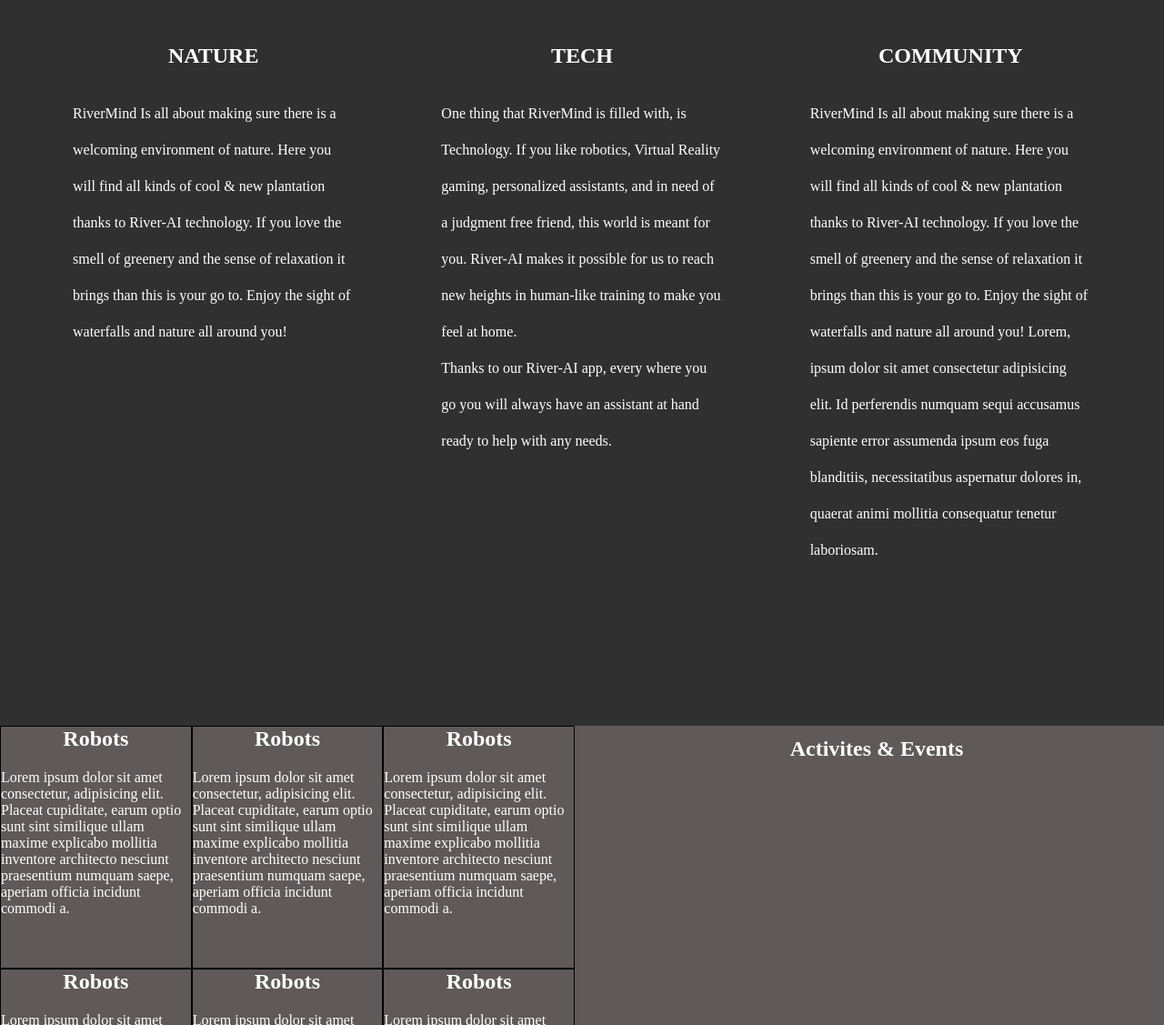
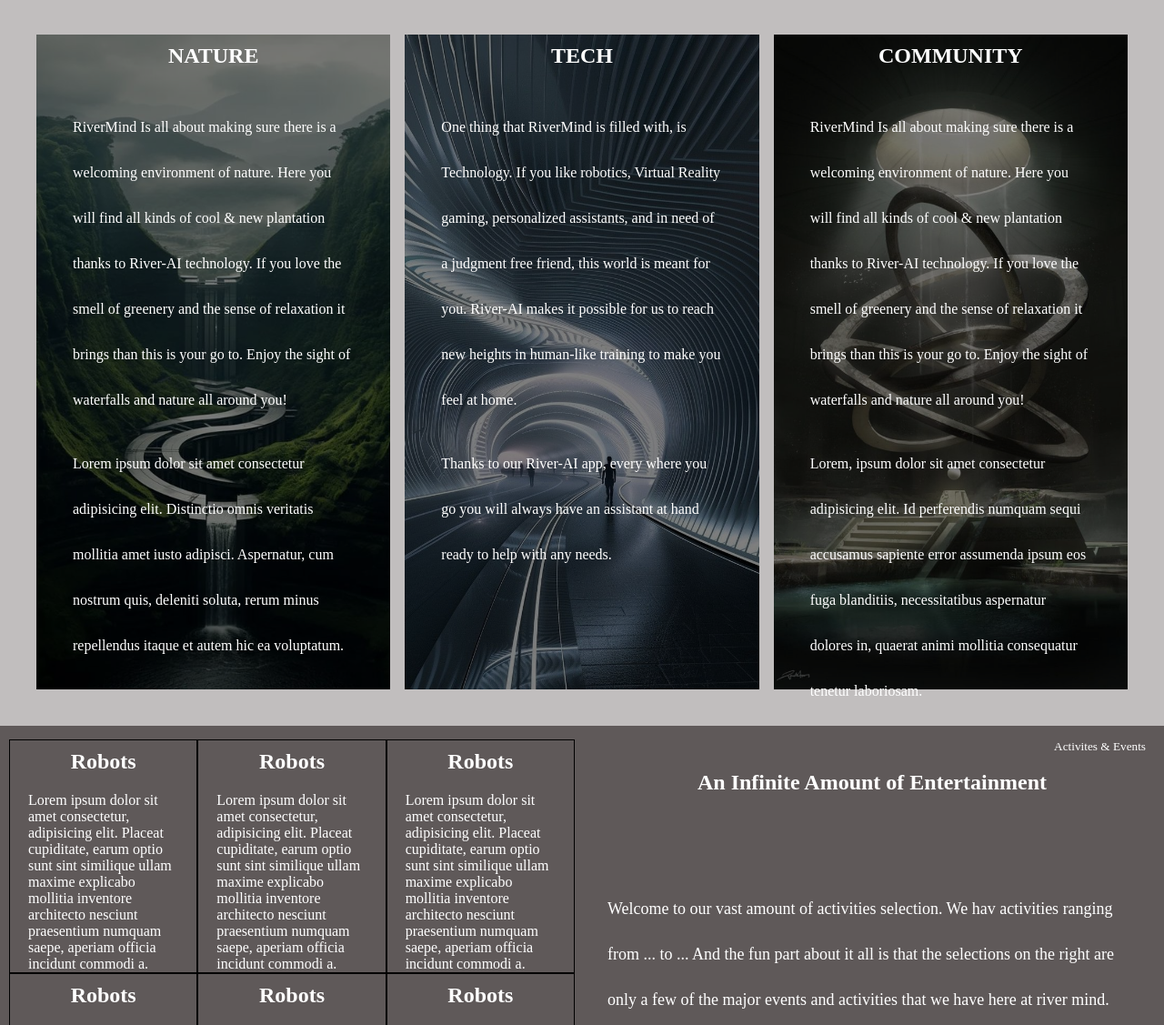
Before and after one commit to Adonaym18/First-Website-RiverMind, a plain HTML site: page index.html in a window 1280 px wide. Shown: the part 802-1929 px from the top of the page at 91% size. Drawn offline with Linux system fonts and the light colour scheme; a web font is replaced by a local one.

Commit message:
Frame 2 Completion

```diff
--- a/index.html
+++ b/index.html
@@ -14,7 +14,7 @@
 
                 <header>
                     <div class="navbar">
-                        <h1 class="nav-Title">RiverMind</h1>
+                        <h1 class="nav-Title" id="navTitle">RiverMind</h1>
                             <nav class="nav_links">
                                 <ul>
                                     <li><a href="#">OVERVIEW</a></li>
@@ -32,7 +32,7 @@
                                 </ul>
                             </nav>
 
-                        <button class="nav-btn">Contact</button>
+                        <button class="nav-btn" id="navBtn">Contact</button>
                     </div>
                 </header>
 
@@ -75,29 +75,39 @@
                 <div class="overview-center">
 
                     <div class="overview-center-left">
+                        <div class="background-overlay"> </div>
+
                         <div class="overview-center-left-top">
                             <h1>NATURE</h1>
                         </div>
+
                         <div class="overview-center-left-btm">
                             <p>RiverMind Is all about making sure there is a welcoming environment of nature. Here you will find all kinds of cool & new plantation thanks to River-AI technology. If you love the smell of greenery and the sense of relaxation it brings than this is your go to. Enjoy the sight of waterfalls and nature all around you!</p>
+                            <p> Lorem ipsum dolor sit amet consectetur adipisicing elit. Distinctio omnis veritatis mollitia amet iusto adipisci. Aspernatur, cum nostrum quis, deleniti soluta, rerum minus repellendus itaque et autem hic ea voluptatum.</p>
                         </div>
                     </div>
 
                     <div class="overview-center-center">
-                        <div class="overview-center-left-top">
+                        <div class="background-overlay"></div>
+
+                        <div class="overview-center-center-top">
                           <h1>TECH</h1>
                         </div>
-                        <div class="overview-center-left-btm">
+
+                        <div class="overview-center-center-btm">
                           <p>One thing that RiverMind is filled with, is Technology. If you like robotics, Virtual Reality gaming, personalized assistants, and in need of a judgment free friend, this world is meant for you. River-AI makes it possible for us to reach new heights in human-like training to make you feel at home.</p>
                           <p>Thanks to our River-AI app, every where you go you will always have an assistant at hand ready to help with any needs.</p>
                         </div>
                     </div>
 
                     <div class="overview-center-right">
-                      <div class="overview-center-left-top">
+                        <div class="background-overlay"></div>
+
+                        <div class="overview-center-right-top">
                             <h1>COMMUNITY</h1>
                         </div>
-                      <div class="overview-center-left-btm"><p>RiverMind Is all about making sure there is a welcoming environment of nature. Here you will find all kinds of cool & new plantation thanks to River-AI technology. If you love the smell of greenery and the sense of relaxation it brings than this is your go to. Enjoy the sight of waterfalls and nature all around you! Lorem, ipsum dolor sit amet consectetur adipisicing elit. Id perferendis numquam sequi accusamus sapiente error assumenda ipsum eos fuga blanditiis, necessitatibus aspernatur dolores in, quaerat animi mollitia consequatur tenetur laboriosam. </p>
+                        <div class="overview-center-right-btm"><p>RiverMind Is all about making sure there is a welcoming environment of nature. Here you will find all kinds of cool & new plantation thanks to River-AI technology. If you love the smell of greenery and the sense of relaxation it brings than this is your go to. Enjoy the sight of waterfalls and nature all around you! </p>
+                            <p>Lorem, ipsum dolor sit amet consectetur adipisicing elit. Id perferendis numquam sequi accusamus sapiente error assumenda ipsum eos fuga blanditiis, necessitatibus aspernatur dolores in, quaerat animi mollitia consequatur tenetur laboriosam. </p>
                         </div>
                     </div>
 
@@ -155,8 +165,17 @@
                     </div>
                     <div class="activities-events-center-right">
                         <div class="activities-events-center-right-top">
-                  <h1>Activites & Events</h1>
+                            <h5>Activites & Events</h5>
+                            <br>
+                            <h1>An Infinite Amount of Entertainment</h1>
                         </div>
+
+                        <div class="activities-events-center-right-btm">
+                            <p>Welcome to our vast amount of activities selection. We hav activities ranging from ...  to ... And the fun part about it all is that the selections on the right are only a few of the major events and activities that we have here at river mind.</p>
+                            <br>
+                            <p>At RiverMind, you are going to gain a whole new experience, that goes way beyond expectations. </p>
+                        </div>
+
 
                     </div>
 
--- a/styles.css
+++ b/styles.css
@@ -5,6 +5,16 @@
   padding: 0;
   margin: 0;
   box-sizing: border-box;
+}
+
+.background-overlay {
+  position: absolute;
+  width: 100%;
+  height: 100%;
+  background-color: rgba(0, 0, 0, 0.5);   /*  or 0.7 */
+  top: 0;
+  left: 0;
+  z-index: 0;
 }
 
 body {
@@ -38,6 +48,7 @@ body {
   display: flex;
   flex-direction: row;
   justify-content: space-between;
+  z-index: 1000;
 }
 
 .nav-Title{
@@ -194,9 +205,14 @@ body {
 /*! Section 2 */
 
 .frame2 {
-  background-color: rgb(48, 48, 48);
+  background-color: rgb(193, 190, 190);
   width: 100%;
   height: 100vh;
+
+  /* background-image: url("img/pexels-alleksana-4239756.jpg");
+  background-size: cover;
+  background-position: 50% 50%;
+  background-repeat: no-repeat; */
 
   display: flex;
   flex-direction: column;
@@ -209,7 +225,6 @@ body {
   width: 100%;
   height: 100%;
   padding: 40px;
-
   display: flex;
   flex-direction: row;
   justify-content: space-between;
@@ -219,42 +234,140 @@ body {
 
 .overview-center > * {
   height: 100%;
-  /* background-color: lightsalmon; */
+  background-color: rgba(174, 173, 173, 0.7);
+  backdrop-filter: blur(2px);
   flex: 1;
 }
 
 .overview-center-left {
+  background-image: url("img/download\ \(8\).jpg");
+  background-size: cover;
+  background-position: 50% 10%;
+  background-repeat: no-repeat;
+
+  position: relative;
   display: flex;
   flex-direction: column;
   justify-content: start;
   align-items: center;
 }
 
+
 .overview-center-left-top {
   /* background-color: lightblue; */
   width: 100%;
   padding: 10px;
+  z-index: 1;
 }
 
 .overview-center-left-top h1 {
   text-align: center;
   color: white;
-  padding-bottom: 20px;
+  padding-bottom: 30px;
   font-family: "Zen Dots";
+  z-index: 1;
 }
 
 .overview-center-left-btm {
   /* background-color: lightseagreen; */
   padding: 0px 40px;
+  z-index: 1;
+
 }
 
 .overview-center-left-btm p {
   color: white;
   font-family: "Zen Kaku Gothic Antique";
-  line-height: 40px;
+  line-height: 50px;
+  padding-bottom: 20px;
 
 }
 
+.overview-center-center {
+  background-image: url("img/futuristics.jpg");
+  background-size: cover;
+  background-position: 50% 10%;
+  background-repeat: no-repeat;
+
+  position: relative;
+  display: flex;
+  flex-direction: column;
+  justify-content: start;
+  align-items: center;
+}
+
+
+.overview-center-center-top {
+  /* background-color: lightblue; */
+  width: 100%;
+  padding: 10px;
+  z-index: 1;
+}
+
+.overview-center-center-top h1 {
+  text-align: center;
+  color: white;
+  padding-bottom: 30px;
+  font-family: "Zen Dots";
+  z-index: 1;
+}
+
+.overview-center-center-btm {
+  /* background-color: lightseagreen; */
+  padding: 0px 40px;
+  z-index: 1;
+
+}
+
+.overview-center-center-btm p {
+  color: white;
+  font-family: "Zen Kaku Gothic Antique";
+  line-height: 50px;
+  padding-bottom: 20px;
+
+}
+
+.overview-center-right {
+  background-image: url("img/download\ \(7\).jpg");
+  background-size: cover;
+  background-position: 50% 10%;
+  background-repeat: no-repeat;
+
+  position: relative;
+  display: flex;
+  flex-direction: column;
+  justify-content: start;
+  align-items: center;
+}
+
+
+.overview-center-right-top {
+  /* background-color: lightblue; */
+  width: 100%;
+  padding: 10px;
+  z-index: 1;
+}
+
+.overview-center-right-top h1 {
+  text-align: center;
+  color: white;
+  padding-bottom: 30px;
+  font-family: "Zen Dots";
+  z-index: 1;
+}
+
+.overview-center-right-btm {
+  /* background-color: lightseagreen; */
+  padding: 0px 40px;
+  z-index: 1;
+}
+
+.overview-center-right-btm p {
+  color: white;
+  font-family: "Zen Kaku Gothic Antique";
+  line-height: 50px;
+  padding-bottom: 20px;
+}
 
 
 /*! Section 3  */
@@ -276,7 +389,7 @@ body {
   /* background-color: rgb(129, 189, 187); */
   width: 100%;
   flex: 1;
-  padding: 0 0px;
+  padding: 20px 10px;
 
   display: flex;
   justify-content: space-between;
@@ -313,10 +426,12 @@ body {
   color: white;
   font-family: "Zen Dots";
   text-align: center;
+  padding-top: 10px;
 }
 
 .activities-events-center-left-grid div p {
   color: white;
+  padding: 0 20px;
 }
 .activities-events-center-right {
   /* background-color: rgb(154, 128, 240); */
@@ -325,16 +440,40 @@ body {
 .activities-events-center-right-top{
   /* background-color: lightpink; */
   width: 100%;
-  height: 50px;
+  /* height: 50px; */
   display: flex;
+  flex-direction: column;
   justify-content: center;
   align-items: center;
 }
 
+.activities-events-center-right-top h5{
+  color: white;
+  font-family: "Zen Dots";
+  text-align: right;
+  width: 100%;
+  padding-right: 10px;
+  font-weight: 300;
+}
 
 .activities-events-center-right-top h1{
   color: white;
   font-family: "Zen Dots";
+}
+
+.activities-events-center-right-btm {
+  /* background-color: lightgray; */
+  width: 100%;
+  padding-top: 100px;
+}
+
+.activities-events-center-right-btm p {
+  color: white;
+  padding: 0 20px;
+  font-size: 18px;
+  line-height: 50px;
+  font-family: "Zen Kaku Gothic Antique";
+
 }
 
 
```
Also changed, not shown: img/download (7).jpg (added), img/download (8).jpg (added), img/download (9).jpg (added), img/futuristics.jpg (added). Lines whose indentation alone changed are shown as unchanged.
